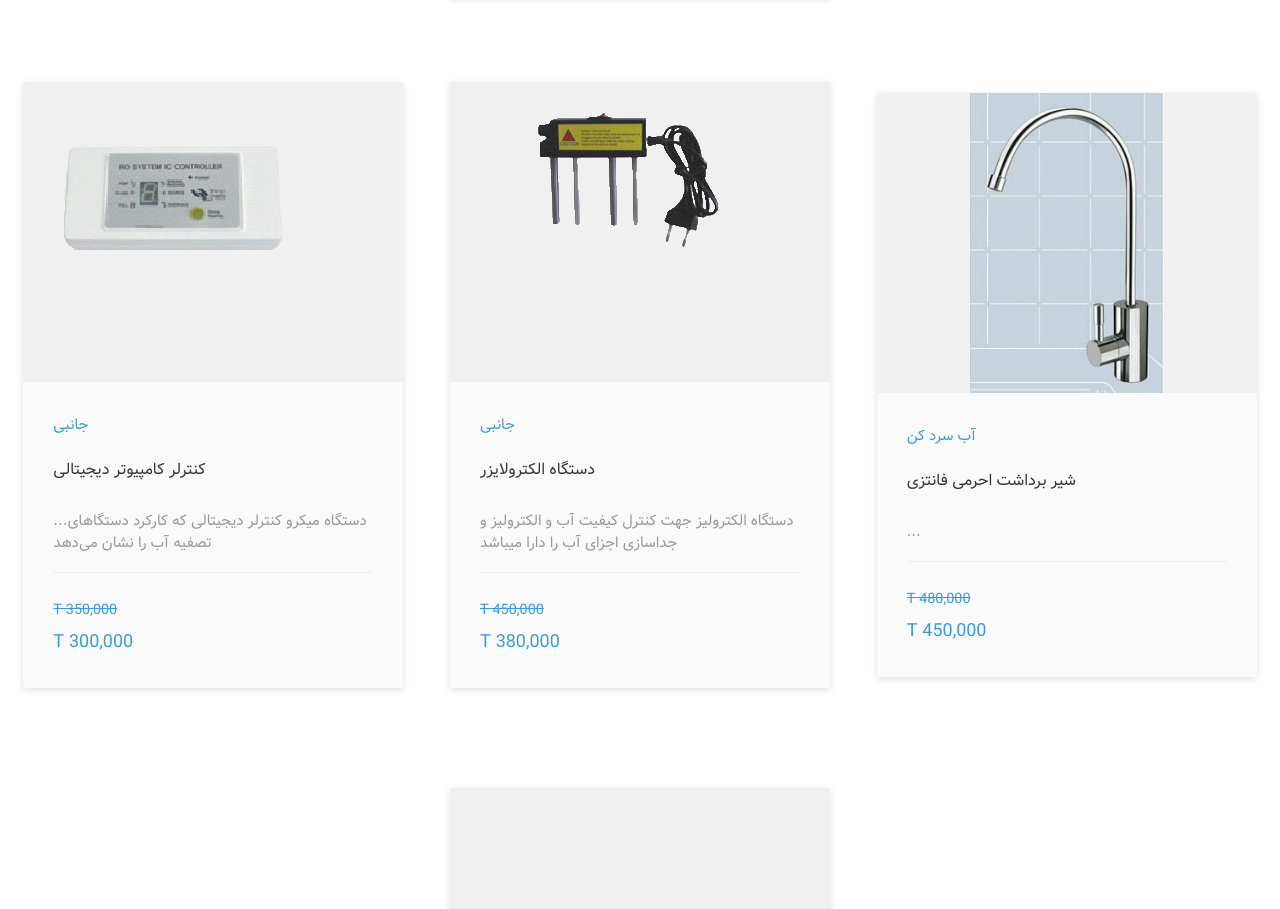
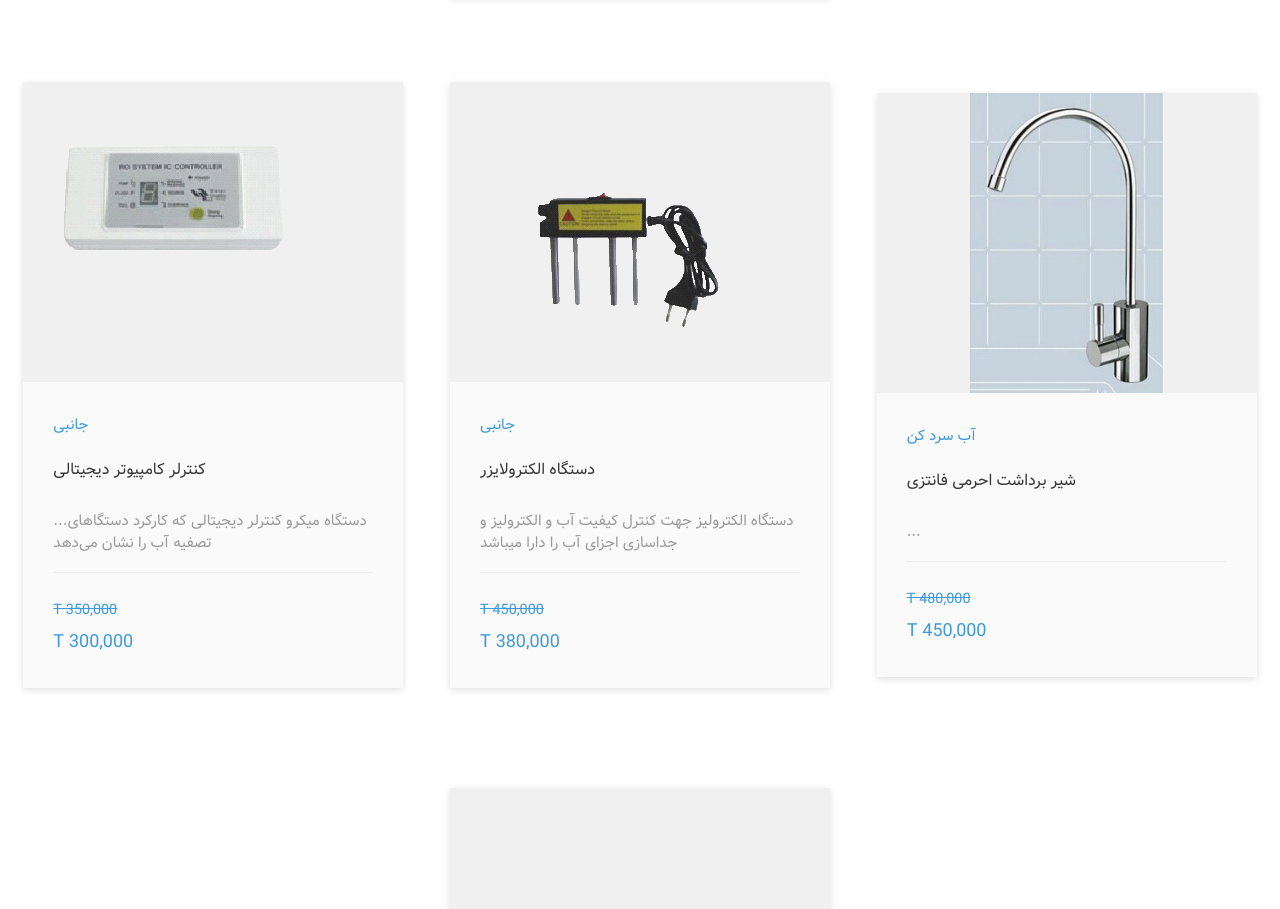
Before and after one commit to KoushaDev/PishvaTrading, a plain HTML site: page products3.html in a window 1280 px wide. Shown: the part 1536-2445 px from the top of the page. Drawn offline with nearby package versions, Linux system fonts and the light colour scheme.

Commit message:
Update products2.css

```diff
--- a/css/products2.css
+++ b/css/products2.css
@@ -484,7 +484,7 @@ a
     max-width: 170%;
     max-height: 150%;
     position: relative;
-    bottom: -20px;
+    bottom: -100px;
 }
 
 .product-details {
```
